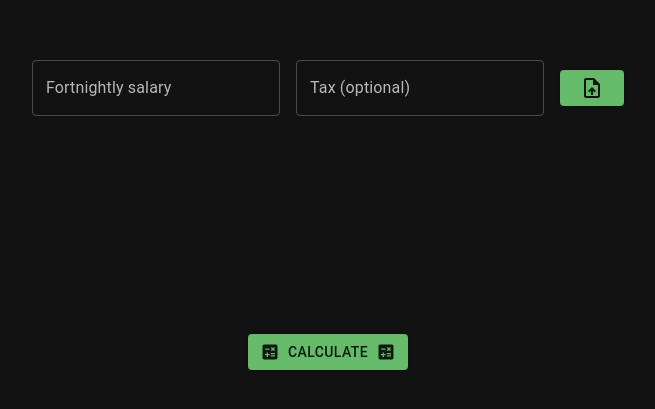
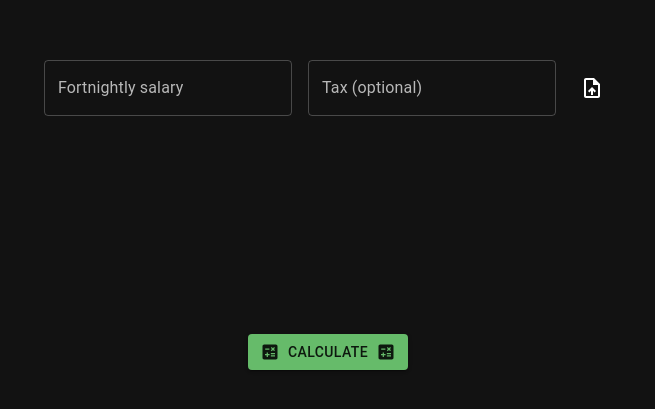
Before and after one commit to Kaiqi-Liang/Tax-Calculator, a React (Create React App) app in the folder frontend/: page / in a window 1280 px wide. Shown: the part 195-604 px from the top of the page, without its empty margins (322-977 px from the left). Built offline with nearby package versions, Linux system fonts and the light colour scheme.

Commit message:
Fix upload button by adding componenet=span

```diff
--- a/frontend/src/components/Upload.tsx
+++ b/frontend/src/components/Upload.tsx
@@ -1,6 +1,6 @@
 import * as React from 'react';
 import { styled } from '@mui/material/styles';
-import { Button, Stack } from '@mui/material';
+import { IconButton, Stack } from '@mui/material';
 import { UploadFile } from '@mui/icons-material';
 const SERVER_URL = 'https://tax-calculator-355806.ts.r.appspot.com/';
 
@@ -39,9 +39,9 @@ function UploadButton({ setTax, setSalary }:
             }
           }}
         />
-        <Button variant="contained">
+        <IconButton component='span'>
           <UploadFile />
-        </Button>
+        </IconButton>
       </label>
     </Stack>
   );
```
